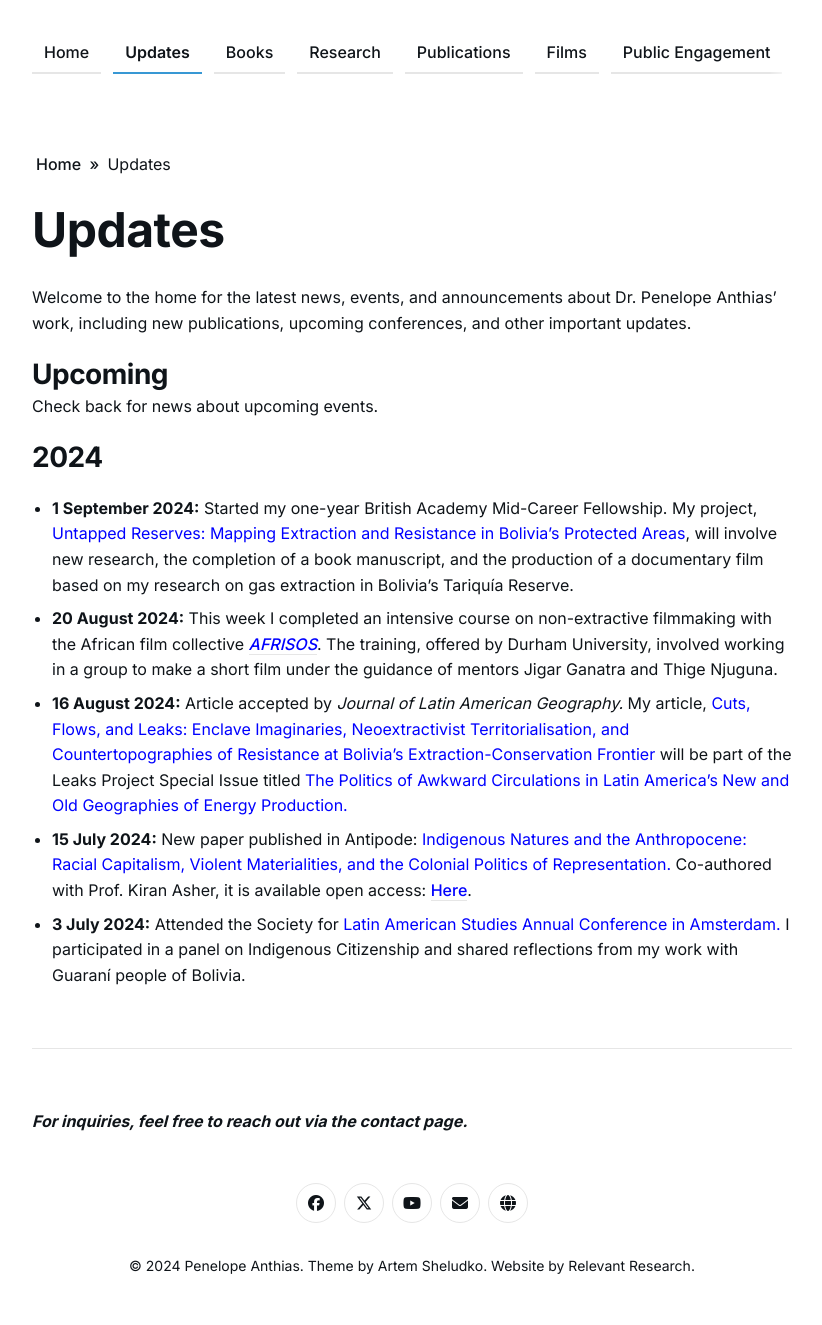
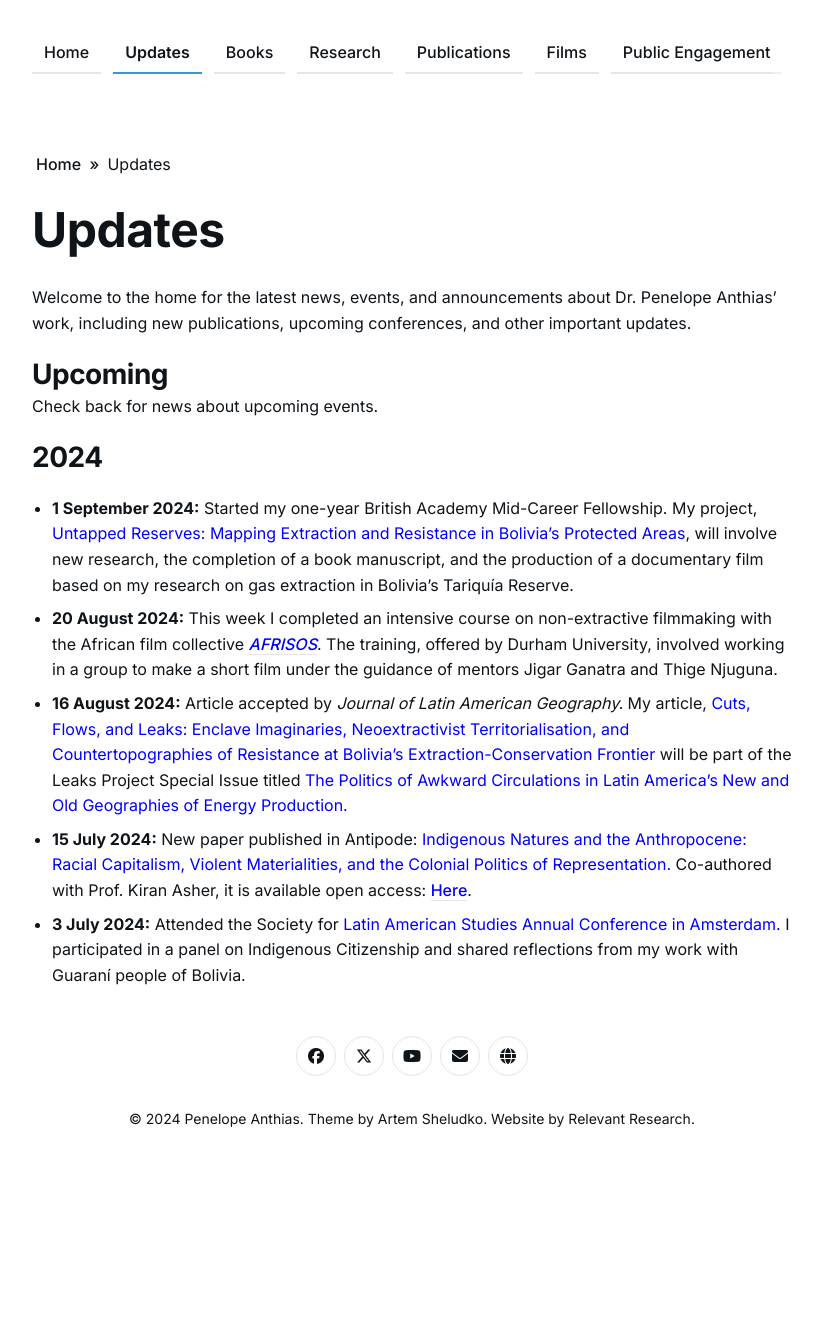
Before and after one commit to RelevantResearch/penelopeanthias, a Jekyll site: the page built from _pages/updates.md, in a window 1280 px wide. Shown: the whole page, without its empty margins (228-1050 px from the left). Built offline with Jekyll 4.4.1, drawn with Linux system fonts in a browser that asks for light colours; after the commit the page ends 1179 px from its top, so only the background shows below that.

Commit message:
Update updates.md

```diff
--- a/_pages/updates.md
+++ b/_pages/updates.md
@@ -23,7 +23,3 @@ Check back for news about upcoming events.
 - **15 July 2024:** New paper published in Antipode: <span class="blue">Indigenous Natures and the Anthropocene: Racial Capitalism, Violent Materialities, and the Colonial Politics of Representation.</span> Co-authored with Prof. Kiran Asher, it is available open access: <a href="https://onlinelibrary.wiley.com/doi/full/10.1111/anti.13078" target="_blank"><span>Here</span></a>.
 
 - **3 July 2024:** Attended the Society for <span class="blue">Latin American Studies Annual Conference in Amsterdam.</span> I participated in a panel on Indigenous Citizenship and shared reflections from my work with Guaraní people of Bolivia.
-
----
-
-***For inquiries, feel free to reach out via the contact page.***
```
